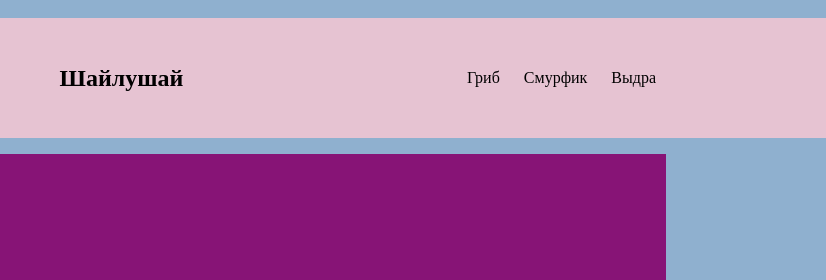
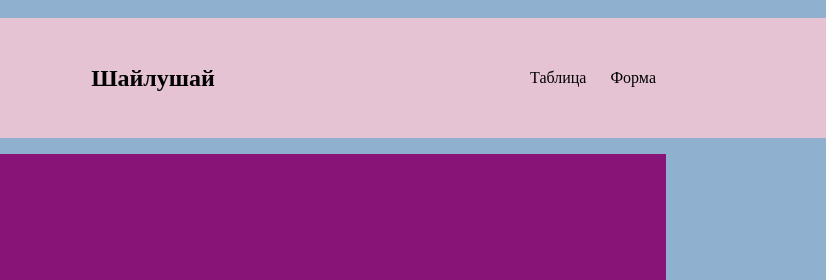
Before and after one commit to Dallary/Dallary.Zaddanie2, a plain HTML site: page index.html in a window 1280 px wide. Shown: the top 280 px of the page, 454-1280 px from the left. Drawn offline with Linux system fonts and the light colour scheme.

Commit message:
Update index.html

```diff
--- a/index.html
+++ b/index.html
@@ -21,9 +21,8 @@ e<!DOCTYPE html>
         <img src="img/logo.jpeg" alt="Логотип" class="logo">
         <h1>Шайлушай</h1>
         <ul class="nav-wraper">
-            <li class="navnav"><a href="kon.html" class="navnavnav">Гриб</a></li>
-            <li class="navnav"><a href="lal.html" class="navnavnav">Смурфик</a></li>
-            <li class="navnav"><a href="/about/aBoUt.html" class="navnavnav">Выдра</a></li>
+            <li class="navnav"><a href="#table" class="navnavnav">Таблица</a></li>
+            <li class="navnav"><a href="#form" class="navnavnav">Форма</a></li>
         </ul>
     </nav>
 
@@ -66,7 +65,7 @@ e<!DOCTYPE html>
     <li><a href="kon.html" rel="noindex">Ссылка запрещенная для индексации поисковиками</a></li>
     <li><a href="ftp://demo:demo@http://demo.wftpserver.com/main.html/download/Spring.jpg">ссылка на файл с авторизацией</a></li>
    </ol>
-
+    <a id="table"></a>
     <table>
         <caption>Таблица</caption>
         <thead>
@@ -121,6 +120,7 @@ e<!DOCTYPE html>
             <td colspan="2">нет деняг</td>
         </tr>
         </tfoot>
+    <a id="form"></a>
     </table>
 
 
```
